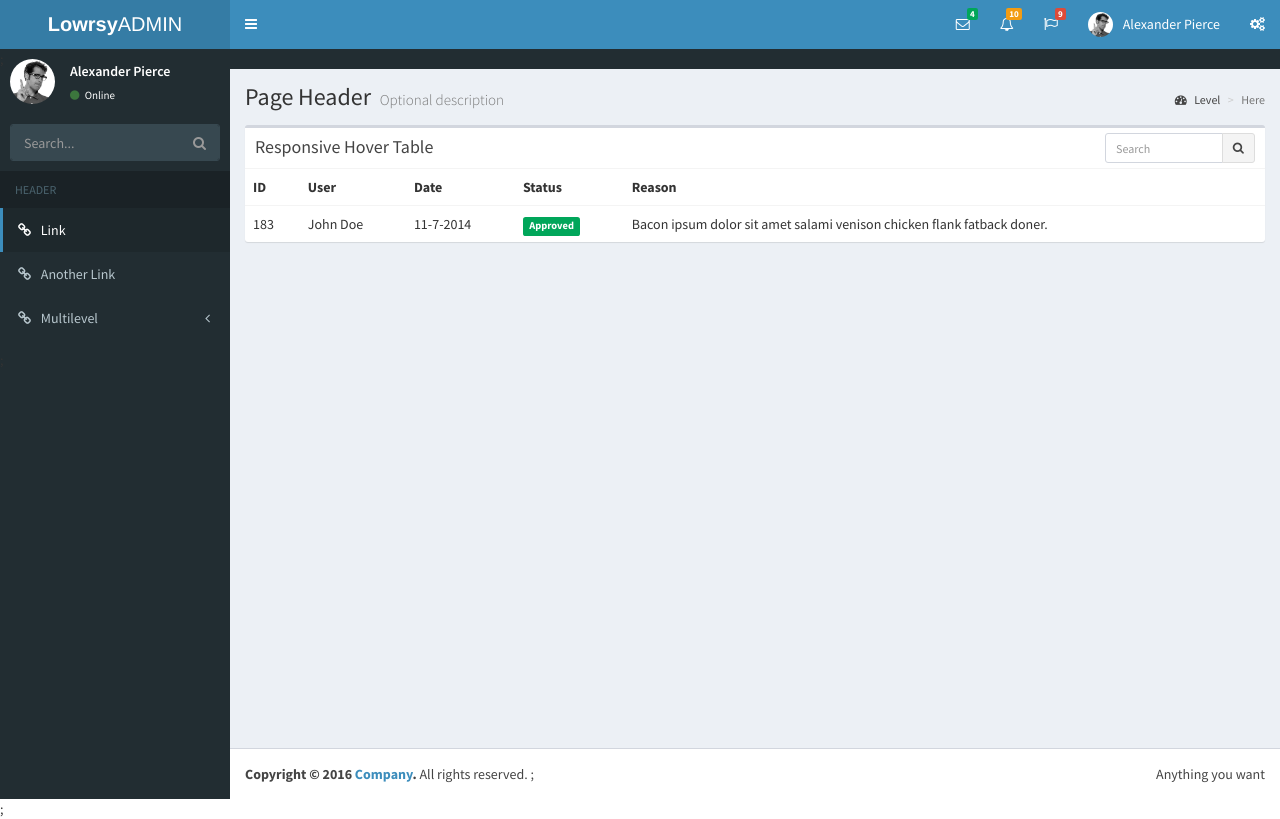
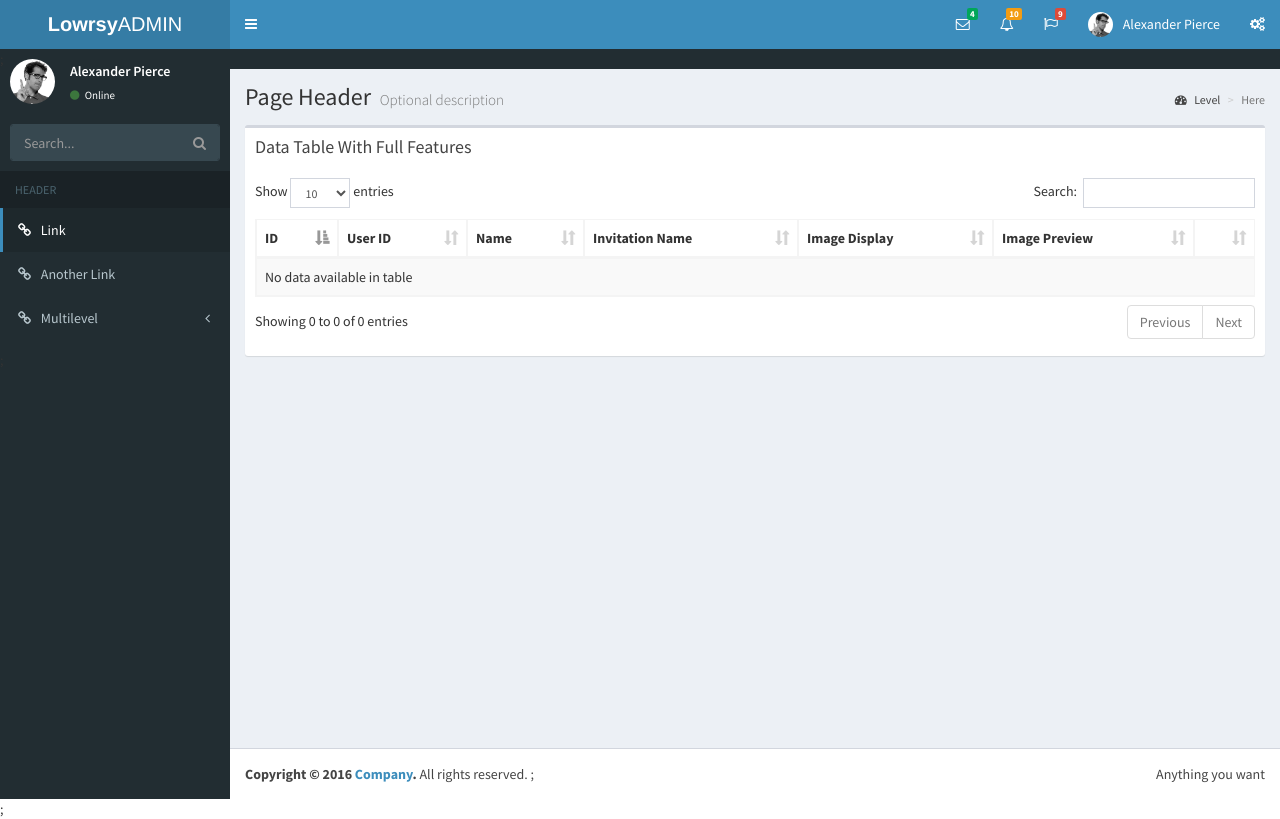
Before and after one commit to shalhan/lowrsy, a Laravel app: template resources/views/contents/dashboard.blade.php in a window 1280 px wide. Shown: the part 1-820 px from the top of the page. Run offline with Laravel 8, Linux system fonts and the light colour scheme; the template is opened without the code that fills it, so the values that code supplies are empty; some libraries are stand-ins or nearby versions.

Commit message:
0.0.23 V : View invitation table and delete by id

```diff
--- a/config/database.php
+++ b/config/database.php
@@ -56,9 +56,9 @@ return [
             'driver' => 'mysql',
             'host' => env('DB_HOST', 'localhost'),
             'port' => env('DB_PORT', '3306'),
-            'database' => env('DB_DATABASE', 'forge'),
-            'username' => env('DB_USERNAME', 'forge'),
-            'password' => env('DB_PASSWORD', ''),
+            'database' => env('DB_DATABASE', 'lowrsy'),
+            'username' => env('DB_USERNAME', 'root'),
+            'password' => env('DB_PASSWORD', 'root'),
             'charset' => 'utf8',
             'collation' => 'utf8_unicode_ci',
             'prefix' => '',
--- a/resources/views/contents/dashboard.blade.php
+++ b/resources/views/contents/dashboard.blade.php
@@ -1,44 +1,38 @@
 @extends('welcome')
 
 @section('dashboard')
-<div class="row">
-        <div class="col-xs-12">
 <div class="box">
   <div class="box-header">
-              <h3 class="box-title">Responsive Hover Table</h3>
-
-              <div class="box-tools">
-                <div class="input-group input-group-sm" style="width: 150px;">
-                  <input type="text" name="table_search" class="form-control pull-right" placeholder="Search">
-
-                  <div class="input-group-btn">
-                    <button type="submit" class="btn btn-default"><i class="fa fa-search"></i></button>
-                  </div>
-                </div>
-              </div>
+    <h3 class="box-title">Data Table With Full Features</h3>
   </div>
 <!-- /.box-header -->
-            <div class="box-body table-responsive no-padding">
-              <table class="table table-hover">
+  <div class="box-body">
+    <table id="example1" class="table table-bordered table-striped">
+      <thead>
         <tr>
           <th>ID</th>
-                  <th>User</th>
-                  <th>Date</th>
-                  <th>Status</th>
-                  <th>Reason</th>
+          <th>User ID</th>
+          <th>Name</th>
+          <th>Invitation Name</th>
+          <th>Image Display</th>
+          <th>Image Preview</th>
+          <th></th>
         </tr>
+      </thead>
+      <tbody>
+        @foreach($viewInvitation as $view)
         <tr>
-                  <td>183</td>
-                  <td>John Doe</td>
-                  <td>11-7-2014</td>
-                  <td><span class="label label-success">Approved</span></td>
-                  <td>Bacon ipsum dolor sit amet salami venison chicken flank fatback doner.</td>
+          <td>{{$view->id}}</td>
+          <td>{{$view->user_id}}</td>
+          <td>{{$view->display_name}}</td>
+          <td>{{$view->invitation_name}}</td>
+          <td></td>
+          <td></td>
+          <td>Update | <a href="{{ url('invitation/del=' . $view->id) }}">Delete</a></td>
         </tr>
+        @endforeach
+      </tbody>
     </table>
-            </div>
-            <!-- /.box-body -->
-          </div>
-          <!-- /.box -->
   </div>
 </div>
 @endsection
--- a/resources/views/welcome.blade.php
+++ b/resources/views/welcome.blade.php
@@ -16,6 +16,8 @@ scratch. This page gets rid of all links and provides the needed markup only.
   <link rel="stylesheet" href="https://cdnjs.cloudflare.com/ajax/libs/font-awesome/4.5.0/css/font-awesome.min.css">
   <!-- Ionicons -->
   <link rel="stylesheet" href="https://cdnjs.cloudflare.com/ajax/libs/ionicons/2.0.1/css/ionicons.min.css">
+   <!-- DataTables -->
+  <link rel="stylesheet" href="{{ asset("bower_components/AdminLTE/plugins/datatables/dataTables.bootstrap.css") }} ">
   <!-- Theme style -->
   <link rel="stylesheet" href=" {{ asset("bower_components/AdminLTE/dist/css/AdminLTE.min.css") }}">
   <!-- AdminLTE Skins. We have chosen the skin-blue for this starter
--- a/routes/web.php
+++ b/routes/web.php
@@ -11,6 +11,5 @@
 |
 */
 
-Route::get('/', function () {
-    return view('contents.dashboard');
-});
+Route::get('/', ['uses'=>'InvitationController@viewInvitation', 'as'=>'/']);
+Route::get('invitation/del={id}', 'InvitationController@deleteInvitation');
```
Also changed, not shown: app/Http/Controllers/InvitationController.php (added, +20 -0 lines), app/Invitation.php (added, +18 -0 lines), resources/views/components/sourceLink.blade.php (+21 -1 lines). Lines whose indentation alone changed are shown as unchanged.
